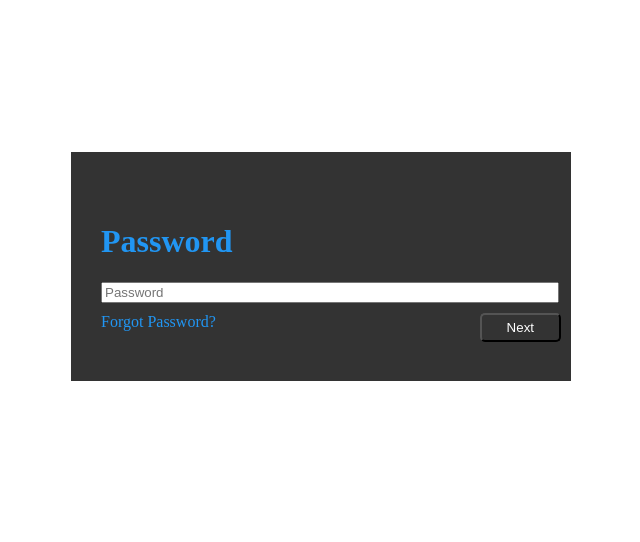
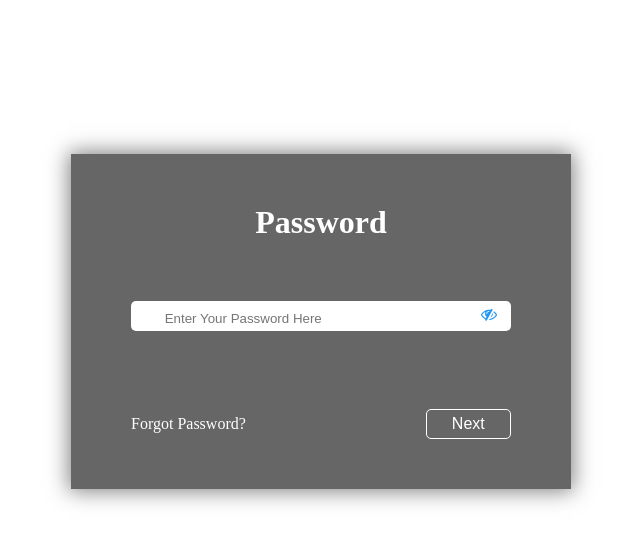
Before and after one commit to Coderushnepal/KrishiyanaBhakta, a plain HTML site: page JavaScript/DOM/Password_toggle/index.html in a window 1280 px wide. Shown: the whole page, without its empty margins (319-959 px from the left). Drawn offline with Linux system fonts and the light colour scheme.

Commit message:
password toggle updated

```diff
--- a/JavaScript/DOM/Password_toggle/index.html
+++ b/JavaScript/DOM/Password_toggle/index.html
@@ -1,14 +1,23 @@
 <!DOCTYPE html>
 <html lang="en">
-<head>
-    <meta charset="UTF-8">
-    <meta http-equiv="X-UA-Compatible" content="IE=edge">
-    <meta name="viewport" content="width=device-width, initial-scale=1.0">
-    <!-- <link rel="stylesheet" href="style.css"> -->
-    <link rel="stylesheet" href="https://stackpath.bootstrapcdn.com/font-awesome/4.7.0/css/font-awesome.min.css">
-    <title>Password-toggle</title>
-</head>
-<body>
-</body>
-<script src ="script.js"></script>
+  <head>
+    <meta charset="UTF-8" />
+    <meta http-equiv="X-UA-Compatible" content="IE=edge" />
+    <meta name="viewport" content="width=device-width, initial-scale=1.0" />
+    <title>Password-Toggle</title>
+    <style>
+      input::-ms-reveal,
+      input::-ms-clear {
+        display: none;
+      }
+    </style>
+    <link
+      rel="stylesheet"
+      href="https://cdnjs.cloudflare.com/ajax/libs/font-awesome/4.7.0/css/font-awesome.min.css"
+    />
+    <link rel="stylesheet" href="style.css" />
+  </head>
+  <body>
+    <script src="script.js"></script>
+  </body>
 </html>
--- a/JavaScript/DOM/Password_toggle/script.js
+++ b/JavaScript/DOM/Password_toggle/script.js
@@ -1,72 +1,67 @@
-var form = document.createElement("form");
-form.style.width = "500px";
-form.style.margin = "12% auto";
-form.style.padding = "50px 0";
-form.style.backgroundColor = "rgba(0,0,0,0.8)";
-form.style.boxShadow = "0 0 20px 2px rgba (0,0,0,0.5)";
-document.body.appendChild(form);
+// Wrapper div
+var wrapper = document.createElement("div");
+wrapper.classList = "wrapper";
 
+// Create heading
+var heading = document.createElement("h1");
+heading.innerHTML = "Password";
+heading.id = "h1";
+wrapper.appendChild(heading);
 
-var heading =document.createElement('h1');
-heading.innerHTML="Password";
-heading.style.textDecoration = "none";
-heading.style.marginLeft = "30px";
-heading.style.color = "#2196F3";
-form.appendChild(heading);
+// Create Input field
+var divForInput = document.createElement("div");
+document.body.appendChild(divForInput);
+divForInput.classList = "inputclass";
+var userNameInput = document.createElement("input");
+userNameInput.type = "password";
+// userNameInput.className = "userNameInput";
+userNameInput.id = "userNameInput";
+userNameInput.placeholder = " Enter Your Password Here";
+divForInput.appendChild(userNameInput);
+wrapper.appendChild(divForInput);
 
+// Create icon
+var eyeSlashIcon = document.createElement("i");
+eyeSlashIcon.className = "fa fa-eye-slash";
+eyeSlashIcon.id = "eyeToggle";
+divForInput.appendChild(eyeSlashIcon);
 
-var password = document.createElement("input");
-password.setAttribute("placeholder", "Password");
-password.setAttribute("type", "password");
-password.setAttribute("required", "");
-form.appendChild(password);
-password.style.padding = "15px auto";
-password.style.width = "90%";
-password.style.marginBottom = "10px";
-password.style.marginLeft="30px";
-
-var icon = document.createElement("i");
-icon.className = "fa fa-eye-slash";
-icon.addEventListener("click", function (event) {
-  if (passwordInput.type === "password") {
-    passwordInput.type = "text";
-    icon.className = "fa fa-eye";
+// Logic for hiding and showing password
+eyeSlashIcon.addEventListener("click", function () {
+  if (userNameInput.type === "password") {
+    userNameInput.type = "text";
+    eyeSlashIcon.className = "fa fa-eye";
   } else {
-    passwordInput.type = "password";
-    icon.className = "fa fa-eye-slash";
+    userNameInput.type = "password";
+    eyeSlashIcon.className = "fa fa-eye-slash";
   }
 });
 
+//  Forgot Password
 var forgotAndNext = document.createElement("div");
-form.appendChild(forgotAndNext);
+wrapper.appendChild(forgotAndNext);
 
 var forgotPassword = document.createElement("a");
 forgotPassword.innerHTML = "Forgot Password?";
+forgotPassword.id = "forgot";
 forgotAndNext.appendChild(forgotPassword);
-forgotPassword.setAttribute("href", "#");
-forgotPassword.style.textDecoration = "none";
-forgotPassword.style.marginLeft = "30px";
-forgotPassword.style.color = "#2196F3";
-forgotPassword.addEventListener('mouseover', function(event) {
-    forgotPassword.style.color = "#FFFFE0 ";
-})
-forgotPassword.addEventListener('mouseout', function(event) {
-    forgotPassword.style.color = "#2196F3";
-})
+forgotPassword.addEventListener("mouseover", function (event) {
+  forgotPassword.style.color = "#FFFFE0 ";
+});
+forgotPassword.addEventListener("mouseout", function (event) {
+  forgotPassword.style.color = "#2196F3";
+});
 
 var next = document.createElement("button");
 next.innerHTML = "Next";
 forgotAndNext.appendChild(next);
-next.style.float = "right";
-next.style.marginRight ="10px";
-next.style.padding = "5px 25px";
-next.style.background = "transparent";
-next.style.borderRadius = "5px";
-next.style.color = "white";
-next.addEventListener('mouseover', function(event) {
-    next.style.background = "#2196F3";
-    next.style.borderColor = "1px solid #fff";
-})
-next.addEventListener('mouseout', function(event) {
-    next.style.backgroundColor = "transparent";
-})
+next.id = "next";
+next.addEventListener("mouseover", function (event) {
+  next.style.background = "#2196F3";
+  next.style.borderColor = "1px solid #fff";
+  console.log("Your Password is:" + userNameInput.value);
+});
+next.addEventListener("mouseout", function (event) {
+  next.style.backgroundColor = "transparent";
+});
+document.body.appendChild(wrapper);
--- /dev/null
+++ b/JavaScript/DOM/Password_toggle/style.css
@@ -0,0 +1,50 @@
+* {
+    margin: 0;
+    padding: 0;
+  }
+  .wrapper {
+    width: 500px;
+    background-color: rgba(0, 0, 0, 0.6);
+    margin: 12% auto;
+    padding: 50px 0;
+    color: #fff;
+    box-shadow: 0 0 20px 2px rgba(0, 0, 0, 0.5);
+  }
+  #h1 {
+    text-align: center;
+  }
+  #userNameInput {
+    padding-left: 30px;
+    border-bottom: 1px solid #fff;
+    padding-top: 10px;
+    padding-bottom: 5px;
+  }
+  #userNameInput {
+    border: none;
+    border-radius: 5px;
+    outline: none;
+  }
+  input {
+    position: relative;
+    margin: 60px;
+    width: 70%;
+  }
+  #eyeToggle {
+    position: relative;
+    top: -85px;
+    left: 410px;
+    color: #2196f3;
+  }
+  #forgot {
+    margin: 60px;
+  }
+  #next {
+    margin-left: 120px;
+    padding: 5px 25px;
+    background-color: transparent;
+    border: 1px solid #fff;
+    color: #fff;
+    border-radius: 5px;
+    outline: none;
+    font-size: 16px;
+  }
```
